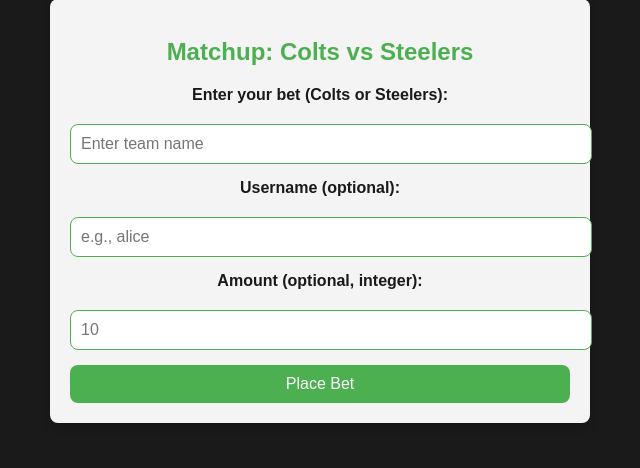
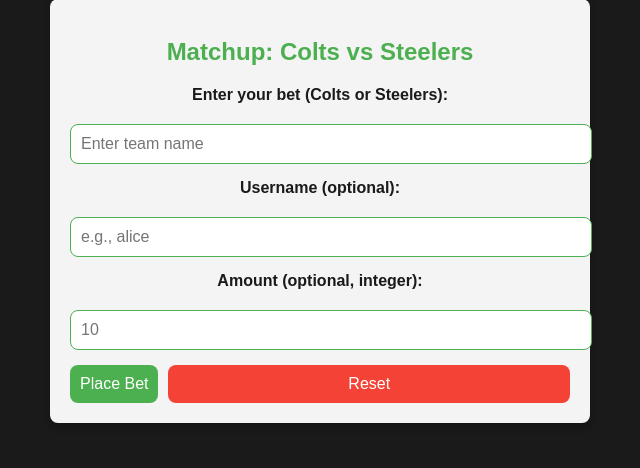
Before and after one commit to UTT-Connole/class-api-IT4200-2025-fall, a Flask app: page /sports in a window 1280 px wide. Shown: the part 189-657 px from the top of the page, without its empty margins (320-960 px from the left). Run offline with Flask 3, Linux system fonts and the light colour scheme.

Commit message:
minor change, added reset button and tests to help

```diff
--- a/app.py
+++ b/app.py
@@ -334,20 +334,21 @@
             "Saints", "Buccaneers", "Falcons", "Panthers", "Rams", "Seahawks", "Cardinals", "Commanders"
         ]
 
-        # Template moved to templates/sports.html
+        # Check if reset is requested
+        if request.method == "GET" and request.args.get("reset") == "true":
+            team1, team2 = random.sample(teams, 2)
+            winner = random.choice([team1, team2])
+            return render_template("sports.html", team1=team1, team2=team2, winner=winner, bet=None, won_bet=None)
 
         if request.method == "GET":
             team1, team2 = random.sample(teams, 2)
             winner = random.choice([team1, team2])
             return render_template("sports.html", team1=team1, team2=team2, winner=winner, bet=None, won_bet=None)
 
-    # POST: preserve the matchup from hidden fields instead of re-randomizing
         team1 = (request.form.get("team1") or "").strip()
         team2 = (request.form.get("team2") or "").strip()
         winner = (request.form.get("winner") or "").strip()
 
-        # If the posted matchup is missing or invalid, fall back to a fresh matchup
-        # so that a plain POST with just a bet still works (e.g., in tests).
         if not team1 or not team2 or team1 not in teams or team2 not in teams or team1 == team2:
             team1, team2 = random.sample(teams, 2)
             winner = random.choice([team1, team2])
@@ -360,7 +361,6 @@
         else:
             won_bet = bet.lower() == winner.lower()
 
-        # Optional: track net earnings in the bank DB if username and amount are provided.
         bank_message = None
         username = (request.form.get("username") or "").strip()
         amount_raw = (request.form.get("amount") or "").strip()
@@ -373,7 +373,7 @@
             if amount <= 0:
                 bank_message = "Amount must be a positive integer; bank unchanged."
             else:
-                # Ensure the user exists and has sufficient funds for a loss.
+
                 user = bank.get_user_bank(username)
                 if not won_bet and user.get("balance", 0) < amount:
                     bank_message = "Insufficient funds for this bet; bank unchanged."
--- a/templates/sports.html
+++ b/templates/sports.html
@@ -97,6 +97,28 @@
             color: var(--text-color);
             border-radius: var(--border-radius);
         }
+
+        .button-row {
+            display: flex;
+            justify-content: space-between;
+            gap: 10px;
+        }
+
+        button {
+            background-color: var(--error-color);
+            color: var(--text-color);
+            padding: 10px;
+            border: none;
+            border-radius: var(--border-radius);
+            font-size: 1rem;
+            cursor: pointer;
+            transition: background-color 0.3s ease;
+            flex: 1;
+        }
+
+        button:hover {
+            background-color: #d32f2f;
+        }
     </style>
 </head>
 <body>
@@ -116,7 +138,10 @@
             <label>Amount (optional, integer):</label>
             <input type="number" name="amount" min="1" step="1" placeholder="10">
 
-            <input type="submit" value="Place Bet">
+            <div class="button-row">
+                <input type="submit" value="Place Bet">
+                <button type="button" onclick="window.location.href='/sports?reset=true';">Reset</button>
+            </div>
         </form>
 
         {% if bet is not none %}
```
Also changed, not shown: test/test_sports.py (+34 -4 lines).
